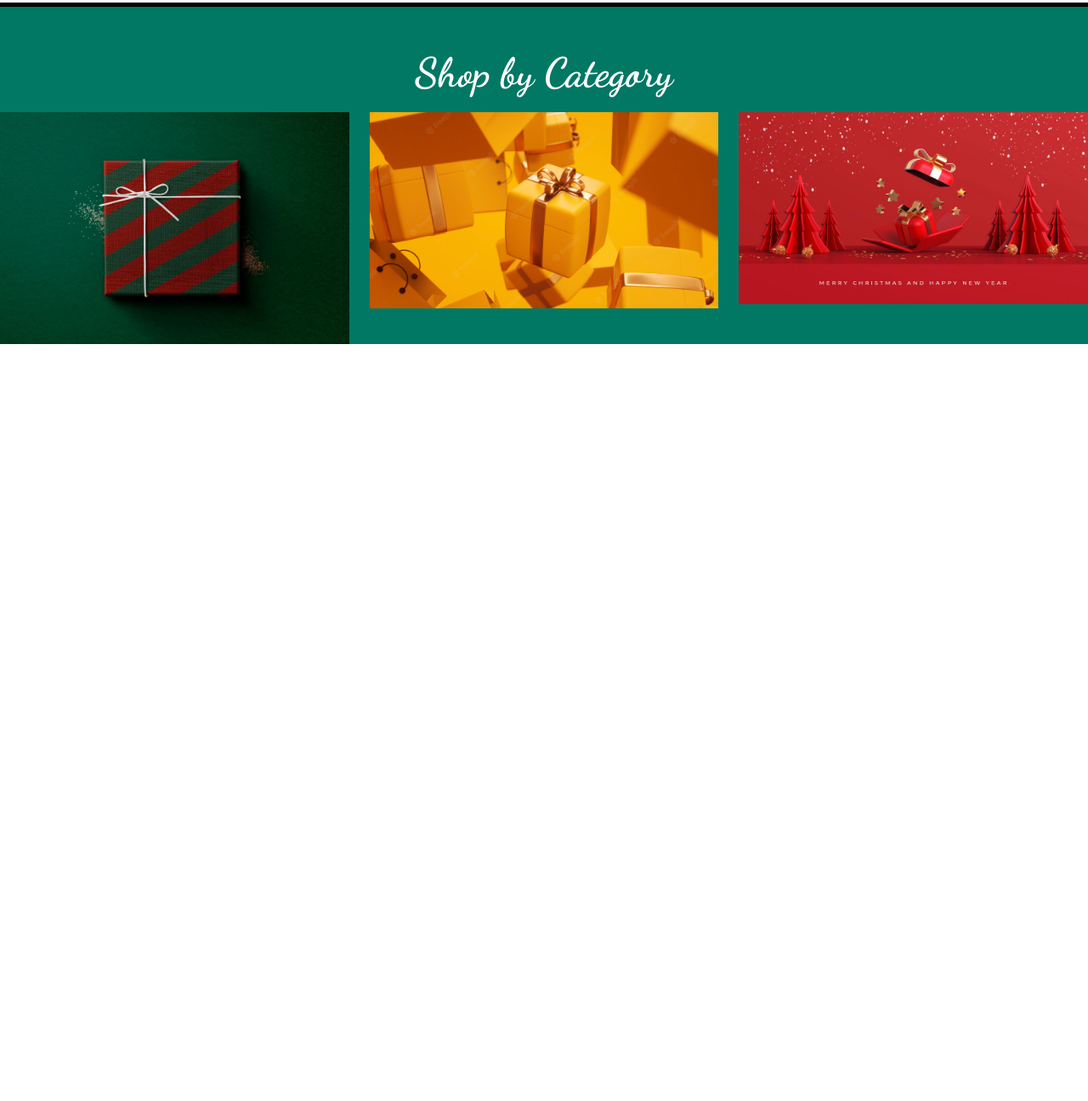
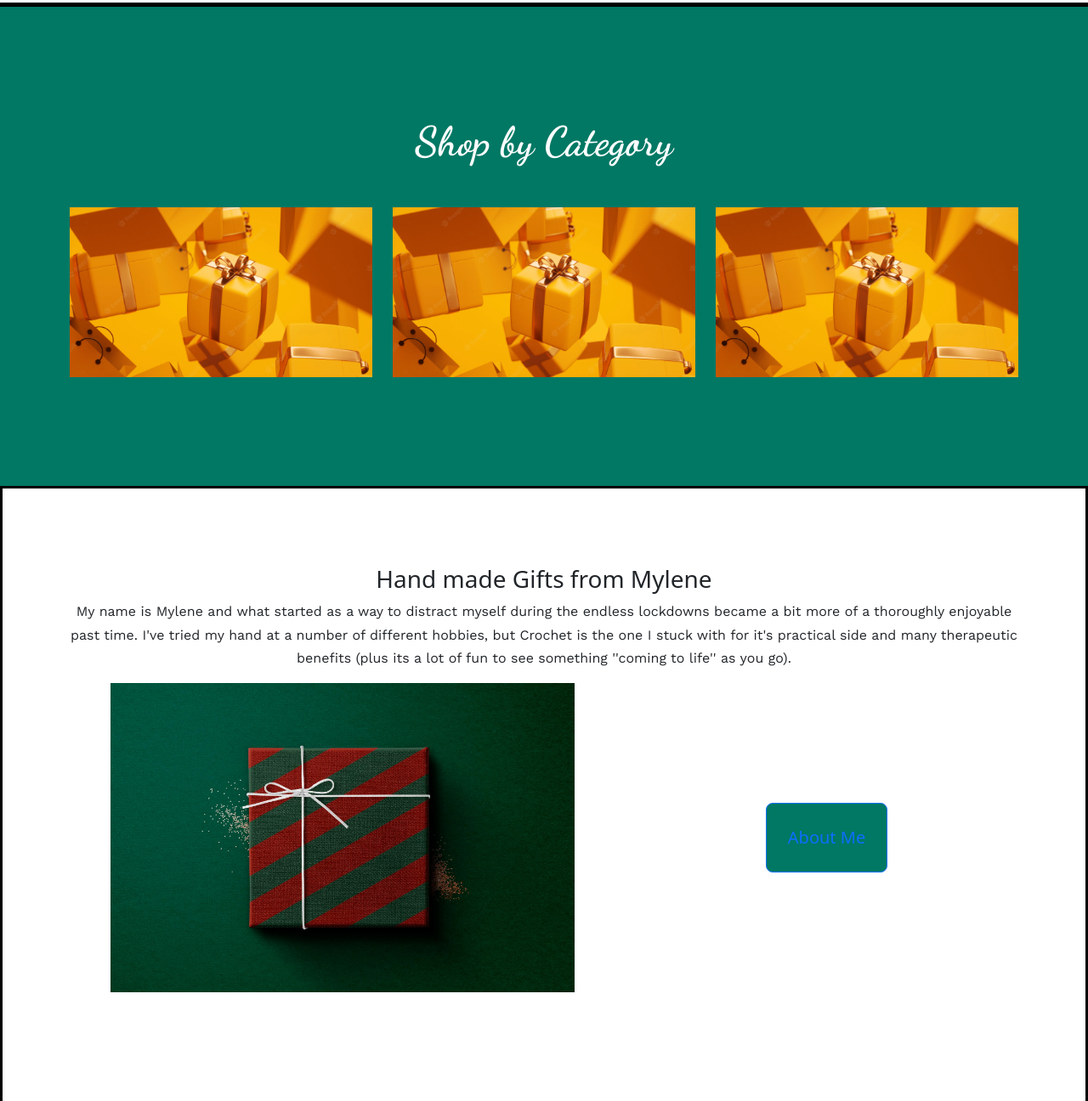
Before and after one commit to DenisWAD/Client-Web-Dev-Project, a plain HTML site: page index.html in a window 1280 px wide. Shown: the part 648-1944 px from the top of the page at 85% size. Before the commit the page ends 1053 px from the top, so only its background shows below. Drawn offline with nearby package versions, Linux system fonts and the light colour scheme.

Commit message:
Starting footer

```diff
--- a/Styles/style.css
+++ b/Styles/style.css
@@ -37,17 +37,28 @@ body {
     font-family: 'Dancing Script', cursive;
     font-size: 3rem;
     padding-top: 25px;
-    padding-bottom: 25px;
+    padding-bottom: 35px;
 }
-/*
+
 .boxes {
     border: 3px black solid;
     text-align: center;
     height: 100%;
     width: 100%;
-} */
+}
 
+.divisions {
+    padding-top: 7%;
+    padding-bottom: 10%;
+}
 
+.test_border {
+    border: 3px solid black;
+}
+
+.btn a:visited {
+    color: white;;
+}
 
 h2 {
     color: white;
@@ -107,10 +118,9 @@ nav a:active {
     border-top: 5px solid black;
     background-color: #007864;
 }
-
 #category_section h2 {
-    padding-top: 5%;
-
+    padding-top: 7%;
+    padding-bottom: 10%;
 }
 #category_section .category_title {
     margin: 20%;
@@ -128,6 +138,19 @@ nav a:active {
     height: auto;
 }
 
+/* Introduction section */
+#introduction {
+    /* background-color:  */
+    text-align: center;
+}
+#introduction button {
+    background-color: #007864;
+    padding: 25px;
+}
+
+#introduction a {
+    text-decoration: none;
+}
 
 /* Media Queries */
 /* Mobile by default followed by tablet, followed by Desktop */
@@ -179,6 +202,11 @@ nav a:active {
     #showcase .showcase_image_text p{
         padding: 0 10%;
     }
+    #category_section h2 {
+        padding-top: 5%;
+        padding-bottom: 5%;
+
+    }
 
     #category_carousel {
         display: none;
@@ -196,6 +224,10 @@ nav a:active {
     .container {
         width: 85%
     }
+    .divisions {
+        padding-top: 7%;
+        padding-bottom: 10%;
+    }
     nav .individual_link {
         display: inline;
         padding: 25px 60px;
@@ -207,8 +239,8 @@ nav a:active {
         background-image: url(/Pics/showcase_image_desktop.jpg);
     }
     #showcase .showcase_image_text h2{
-        padding-top: 12%;
-        /* padding-bottom: 3%; */
+        padding-top: 10%;
+        padding-bottom: 3%;
     }
     #showcase .showcase_image_text p{
         padding: 0 10%;
--- a/index.html
+++ b/index.html
@@ -36,8 +36,9 @@
         </div>
     </section>
 
-    <!-- <div class="container"> -->
-      <section id="category_section">
+    <section id="category_section" class="divisions">
+      <div class="container">
+
         <h2 class="font_preset heading ">Shop by Category</h2>
 
           <!-- Carousel code taken from Bootstrap website, only on small screen -->
@@ -51,13 +52,13 @@
                 </div>
                 <div class="carousel-inner">
                   <div class="carousel-item active">
-                    <img src="Pics/gift(Green).jpg" class="d-block w-100" alt="...">
+                    <img src="Pics/gift(GOLD).jpg" class="d-block w-100" alt="...">
                     <div class="carousel-caption ">
                       <h5>Gifts</h5>
                     </div>
                   </div>
                   <div class="carousel-item">
-                    <img src="Pics/gift(RED).webp" class="d-block w-100" alt="...">
+                    <img src="Pics/gift(GOLD).jpg" class="d-block w-100" alt="...">
                     <div class="carousel-caption ">
                       <h5>Clothing</h5>
                     </div>
@@ -85,7 +86,7 @@
             <div class="row">
               <div class="col-md-6 col-xl-4 ">
                 <!-- <h2 class="heading">Gifts(ON IMAGE)</h2> -->
-                <a href="Pages/gifts.html"><img class="img-fluid"src="Pics/gift(Green).jpg" alt="Picture of Wrapped Package - Gifts Category"></a>
+                <a href="Pages/gifts.html"><img class="img-fluid"src="Pics/gift(GOLD).jpg" alt="Picture of Wrapped Package - Gifts Category"></a>
               </div>
               <div class="col-md-6 col-xl-4 ">
                 <!-- <h2 class="heading">Clothing(ON IMAGE)</h2> -->
@@ -93,44 +94,36 @@
               </div>
               <div class="col-md-6 col-xl-4 ">
                 <!-- <h2 class="heading">Home Decor(ON IMAGE)</h2> -->
-                <a href="Pages/gifts.html"><img class="img-fluid" src="Pics/gift(RED).webp" alt="Picture of Wrapped Package - Gifts Category"></a>
+                <a href="Pages/gifts.html"><img class="img-fluid" src="Pics/gift(GOLD).jpg" alt="Picture of Wrapped Package - Gifts Category"></a>
               </div>
             </div>
           </div>
+      </div>
+    </section>
+
+    <section id="introduction" class="divisions test_border">
+      <div class="container">
+        <div class="row">
+          <div class="col-sm-12 ">
+            <h3>Hand made Gifts from Mylene</h3>
+            <p class="font_preset">My name is Mylene and what started as a way to distract myself during the endless lockdowns became a bit more of a thoroughly enjoyable past time.
+              I've tried my hand at a number of different hobbies, but Crochet is the one I stuck with for it's practical side and many therapeutic benefits (plus its a lot of fun to see something ''coming to life'' as you go).</p>
+            </div>
+        </div>
+        <div class="row">
+          <div class="col-6">
+            <img class="img-fluid"  src="Pics/gift(Green).jpg" alt="Pic of Crochet Needles">
+          </div>
+          <div class="col-4 align-self-center "><button class="btn btn-primary btn-lg" ><a href="Pages/about.html">About Me</a></button></div>
+        </div>
+      </div>
+
+    </section>
+
+    <footer>
 
 
-      </section>
-
-
-
-
-          <!--
-        <div id="category_section" class="row">
-            <h2 class="heading">Shop by Category</h2>
-            <div class="category_boxes col-12">
-                <h2 class="category_title">Gifts</h2>
-            </div>
-
-        </div> -->
-
-
-
-
-
-
-
-
-
-
-
-
-
-
-
-
-
-
-    </div>
+    </footer>
 
 
 
```
